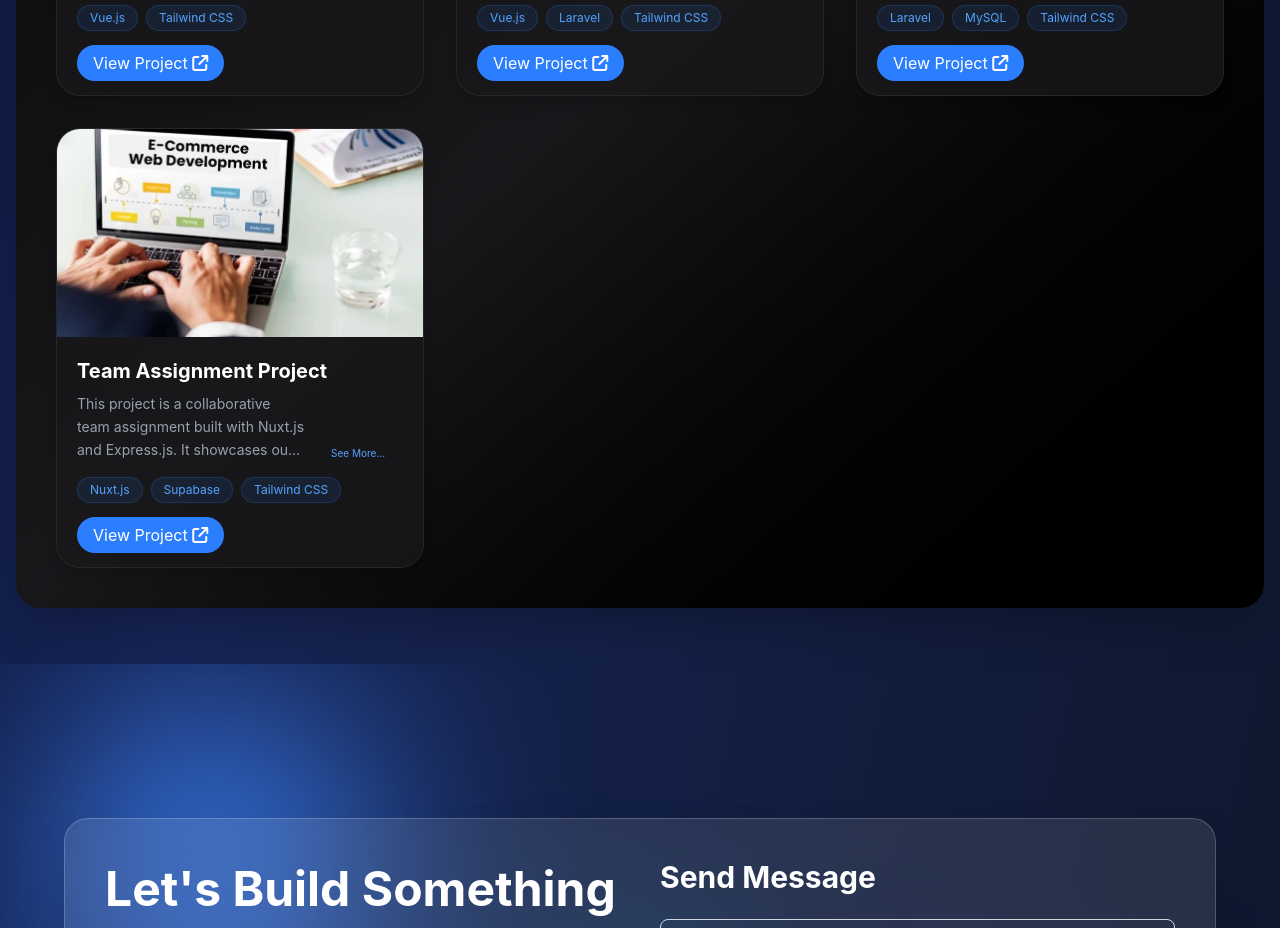
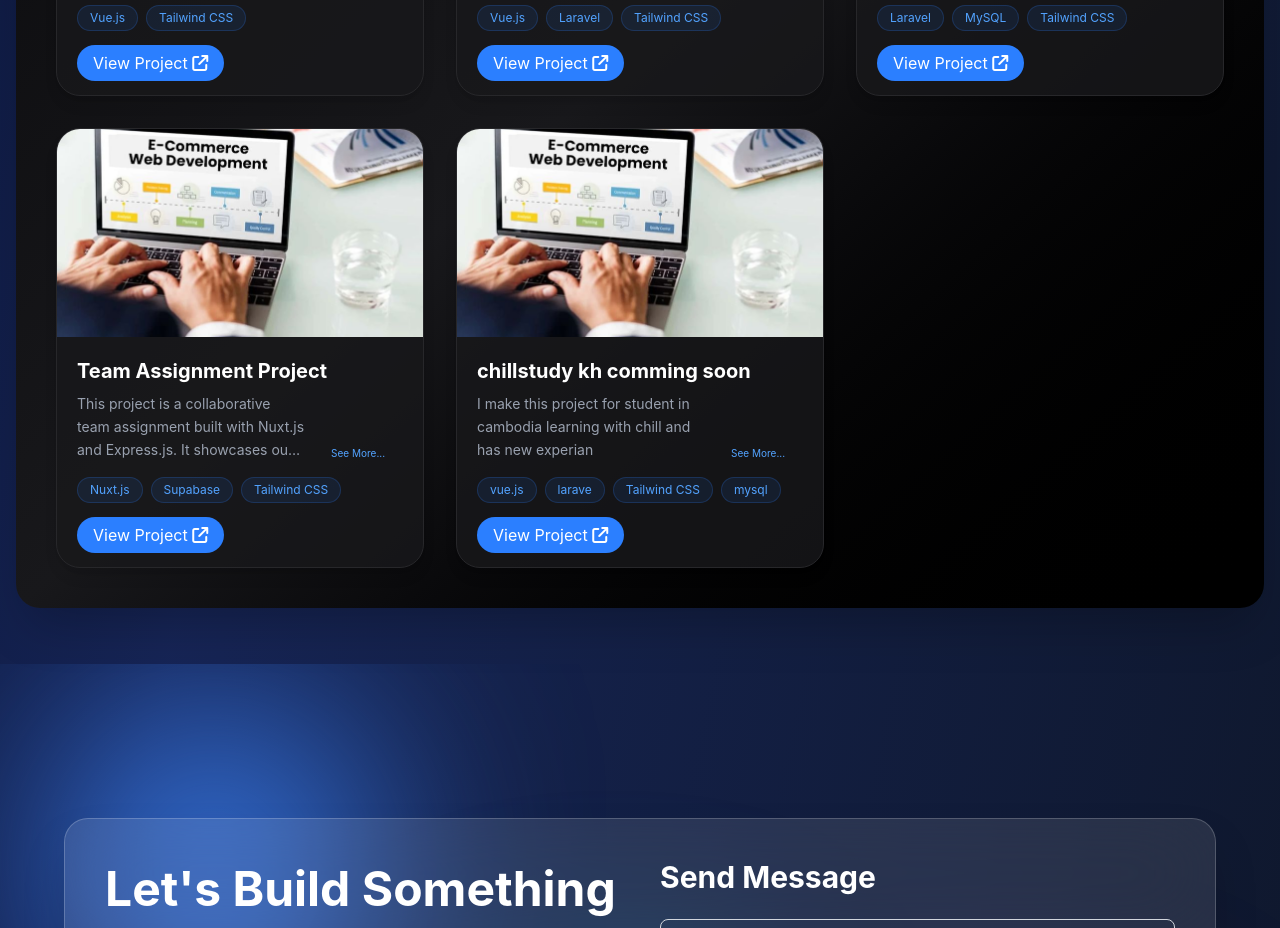
Before and after one commit to kunvinthien-cyber/Portfolio, a Vue app: page / in a window 1280 px wide. Shown: the part 4620-5548 px from the top of the page. Built offline with nearby package versions, Linux system fonts and the light colour scheme.

Commit message:
Update ProjectPage.vue

```diff
--- a/src/components/Page/ProjectPage.vue
+++ b/src/components/Page/ProjectPage.vue
@@ -39,6 +39,14 @@ const projects = [
     link: 'https://nuxt-profile-gamma.vercel.app',
     description:
       'This project is a collaborative team assignment built with Nuxt.js and Express.js. It showcases our ability to work together, implement features, and deliver a functional web application.',
+  },
+   {
+    name: 'chillstudy kh comming soon',
+    img: new URL('@/assets/IMG/shoping.jpg', import.meta.url).href,
+    skills: ['vue.js', 'larave', 'Tailwind CSS','mysql'],
+    link: 'https://nuxt-profile-gamma.vercel.app',
+    description:
+      'I make this project for student in cambodia learning with chill and has new experian',
   },
 ]
 </script>
```
